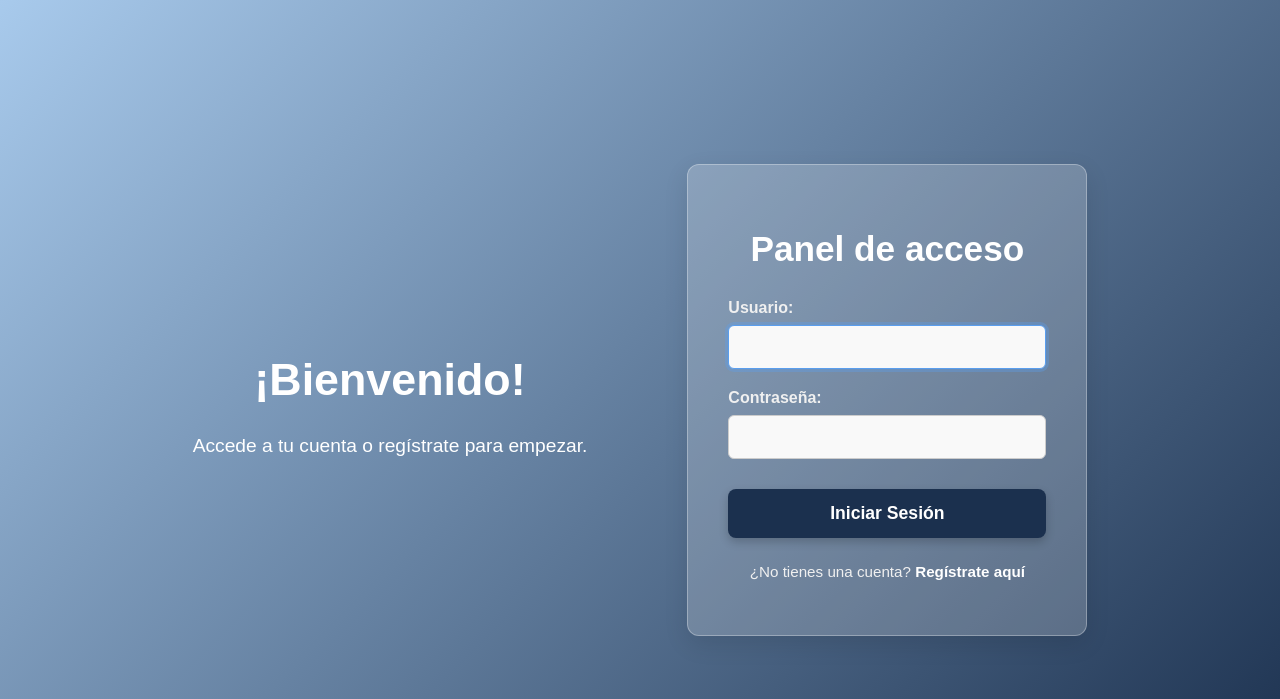
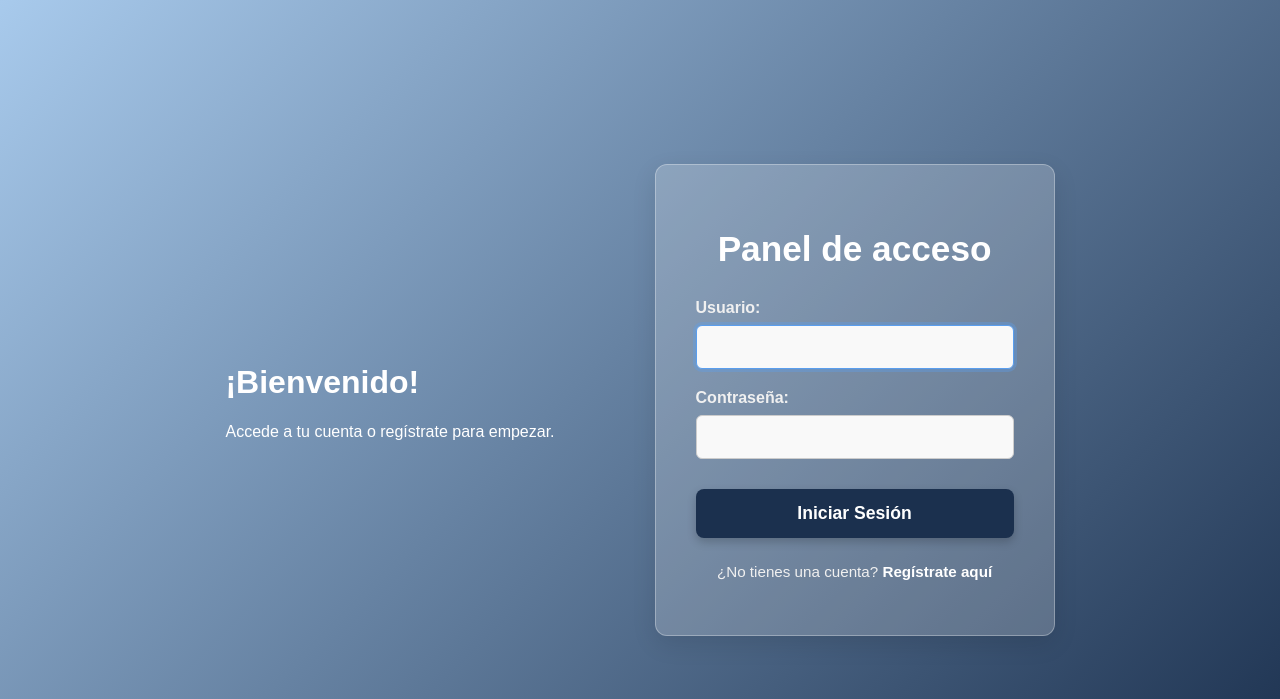
Before and after one commit to Adriansolier322/EtiquetadorOSL, a PHP site: page / in a window 1280 px wide. Shown: the top 699 px of the page. Run offline with PHP 8.4, Linux system fonts and the light colour scheme.

Commit message:
2.4.6 Updated CSS for home page

```diff
--- a/content/assets/css/style.css
+++ b/content/assets/css/style.css
@@ -80,8 +80,7 @@ body {
 
 /* Input Field Styles */
 .form-group input[type="text"],
-.form-group input[type="password"],
-.form-group input[type="email"] { /* Added email for register form */
+.form-group input[type="password"]{ /* Added email for register form */
     width: 100%; /* Simplified width */
     padding: 12px;
     border: 1px solid #ccc;
@@ -106,7 +105,7 @@ button[type="submit"] {
     width: 100%;
     padding: 14px;
     background-color: #1b304e;
-    color: #fff;
+    color: #ffffff;
     border: none;
     border-radius: 8px;
     font-size: 1.1em;
--- a/content/index.php
+++ b/content/index.php
@@ -100,14 +100,17 @@ if (isset($_SESSION['registration_success']) && $_SESSION['registration_success'
     <meta charset="UTF-8">
     <meta name="viewport" content="width=device-width, initial-scale=1.0">
     <title>Bienvenido al etiquetador OSL</title>
-    <link rel="stylesheet" href="assets/css/style.css"> </head>
+    <link rel="stylesheet" href="assets/css/style.css">
+    <link rel="stylesheet" href="https://cdnjs.cloudflare.com/ajax/libs/font-awesome/6.0.0/css/all.min.css">
+    <link rel="stylesheet" href="https://cdnjs.cloudflare.com/ajax/libs/font-awesome/6.0.0/css/fontawesome.min.css">
+</head>
 <body>
     <div class="main-container">
         <div class="content-wrapper">
 
             <div class="welcome-section">
-                <h1 style="color: #2ef13; font-size: 2.8em; text-align: center;">¡Bienvenido!</h1>
-                <p style="color: #fff; font-size: 1.2em; text-align: center;">Accede a tu cuenta o regístrate para empezar.</p>
+                <h1>¡Bienvenido!</h1>
+                <p>Accede a tu cuenta o regístrate para empezar.</p>
             </div>
 
             <div id="login-section" class="login-container">
```
